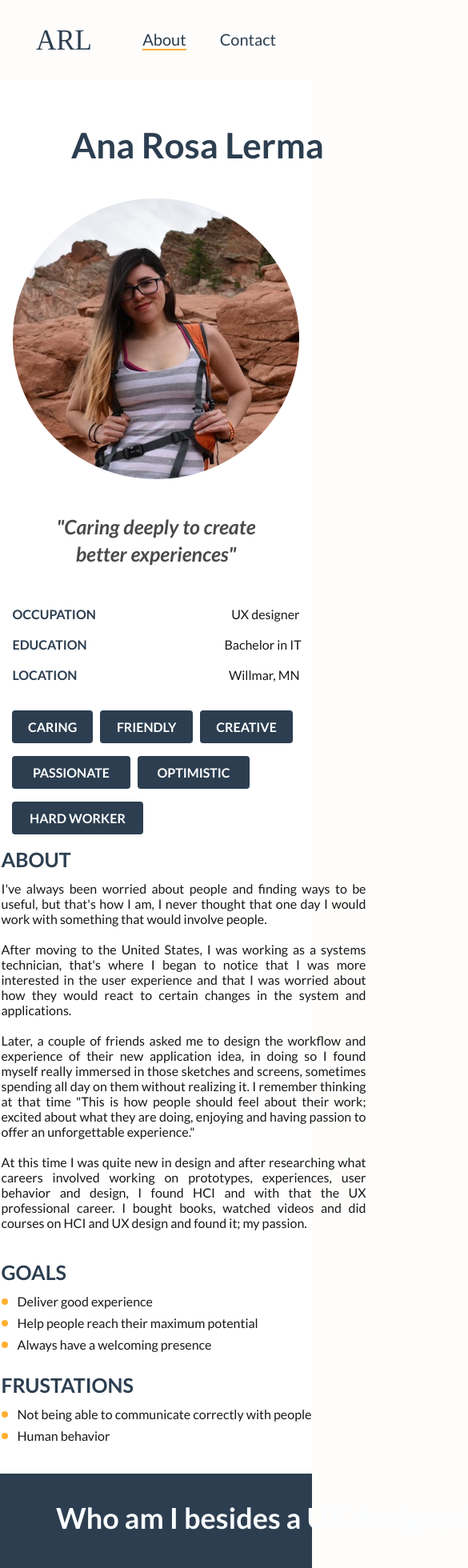
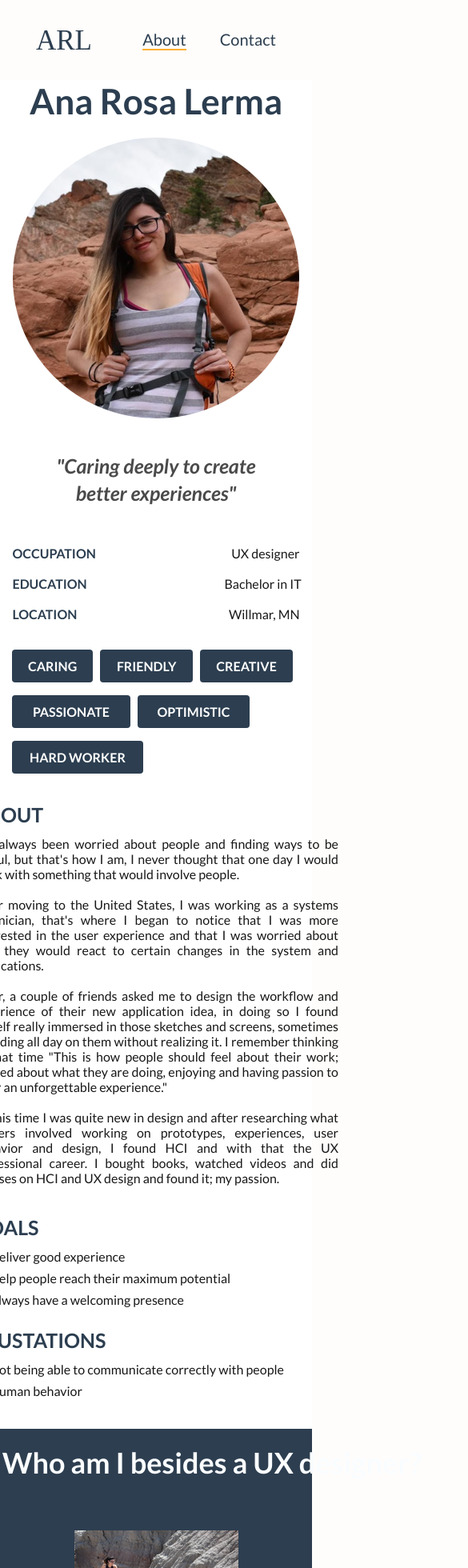
Before and after one commit to DanielGarc/ana-portfolio-website, a React (Create React App) app: page /about in a window 390 px wide. Shown: the top 1960 px of the page at 80% size, 585 px wide, since content can reach past the window. Built offline with nearby package versions, Linux system fonts and the light colour scheme.

Commit message:
fix call to action aligment updated about page to be responsive

```diff
--- a/src/css/aboutPage.css
+++ b/src/css/aboutPage.css
@@ -20,14 +20,14 @@
   margin-top: 55px;
   margin-bottom: 41px;
   text-align: left;
-
   height: 52px;
-  width: 317px;
   color: #2c3e50;
   font-family: Lato;
   font-size: 44px;
   font-weight: bold;
   line-height: 52px;
+
+  white-space: nowrap;
 }
 
 .aboutSection {
@@ -36,10 +36,6 @@
   margin: 0;
   flex-wrap: wrap;
   justify-content: center;
-
-  /* height: 920px; */
-
-  /* background-color: bisque; */
 }
 
 .aboutGraphics {
@@ -47,15 +43,10 @@
   flex-direction: column;
   justify-content: flex-start;
   align-items: center;
-
-  /* width: 50%; */
-  /* margin-left: 70px; */
-  /* background-color: aqua; */
 }
 
 .aboutPic {
   margin: 0;
-  /* margin-left: 70px; */
   margin-bottom: 39px;
 }
 
@@ -70,7 +61,6 @@
   line-height: 34px;
   text-align: center;
 
-  /* margin-left: 121px; */
   margin-bottom: 49px;
 }
 
@@ -82,7 +72,6 @@
   width: 359px;
   height: 95px;
 
-  /* margin-left: 70px; */
   margin-bottom: 35px;
 }
 
@@ -117,13 +106,11 @@
 
 .characteristics {
   width: 360px;
-  /* height: 155px; */
 
   display: flex;
   flex-direction: column;
   justify-content: flex-start;
   flex-wrap: nowrap;
-  /* margin-left: 70px; */
 }
 
 .aboutPillRow {
@@ -157,12 +144,6 @@
 .aboutText {
   margin-left: 69px;
   text-align: left;
-}
-
-@media only screen and(max-width:800px) {
-  .aboutText {
-    margin-top: 12px;
-  }
 }
 
 .aboutHeader {
@@ -286,3 +267,27 @@
   background-color: #ccebff;
   text-align: left;
 }
+
+@media only screen and (max-width: 800px) {
+  .aboutText {
+    margin-top: 12px;
+  }
+
+  .aboutName {
+    margin: auto auto 20px auto;
+    text-align: center;
+  }
+
+  .otherSectionHeader {
+    margin: 20px auto 10px auto;
+    text-align: center;
+  }
+
+  .hobbies {
+    justify-content: center;
+  }
+
+  .aboutText {
+    margin: 20px auto auto auto;
+  }
+}
--- a/src/css/callToAction.css
+++ b/src/css/callToAction.css
@@ -8,12 +8,9 @@
 .ctaContent {
   display: flex;
   flex-direction: row;
-  justify-content: center;
-
-  flex-wrap: wrap-reverse;
+  justify-content: flex-start;
 
   max-width: 1025px;
-  /* height: 596px; */
   margin: auto;
   background: #ffffff;
 }
@@ -21,9 +18,7 @@
 .ctaLeftBox {
   display: flex;
   flex-direction: column;
-  align-items: center;
   justify-self: flex-start;
-  /* width: 513px; */
 }
 
 .ctaLeftBox h1 {
@@ -87,17 +82,13 @@
 .ctaRightBox {
   display: flex;
   flex-direction: column;
-  align-items: flex-start;
-  justify-self: flex-start;
-  width: 512px;
-  /* height: 596px; */
 
   transition: ease-in 0.5s;
 }
 
 .ctaRightBox img {
   display: block;
-  margin: 23px 2px 0px 0px;
+  margin: 23px auto auto 23px;
 }
 
 @media only screen and (max-width: 800px) {
--- a/src/css/contactForm.css
+++ b/src/css/contactForm.css
@@ -1,7 +1,6 @@
 .cFormWrapper {
   background-color: #ffffff;
   width: 100%;
-  /* text-align: center; */
 }
 
 .cFormContent {
@@ -70,7 +69,6 @@
   font-weight: 500;
   line-height: 19px;
   margin-left: 1px;
-  /* margin-top: 15px; */
 }
 
 .cFormRightContent input[type='text'] {
@@ -168,11 +166,6 @@
   border-style: solid;
 }
 
-.submit-message {
-  height: 24px;
-  width: 149px;
-}
-
 .cFormRightContentNameLabel {
   margin-top: 55px;
 }
```
